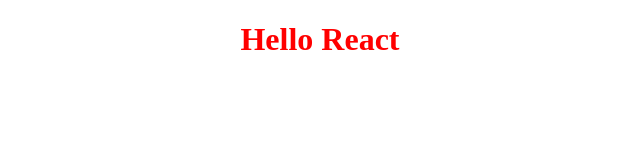
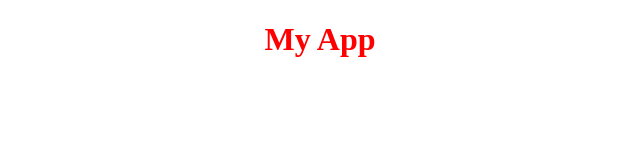
Before and after one commit to nnivxix/feedback-app, a React (Vite) app: page / in a window 1280 px wide. Shown: the top 160 px of the page, without its empty margins (320-960 px from the left). Built offline with nearby package versions, Linux system fonts and the light colour scheme.

Commit message:
feat: create element using jsx syntax

```diff
--- a/src/App.tsx
+++ b/src/App.tsx
@@ -1,10 +1,9 @@
-import React from "react";
-
 function App() {
-
-  return React.createElement('h1', {
-    className: 'header'
-  }, 'Hello React')
+  return (
+    <main>
+      <h1 className="header">My App</h1>
+    </main>
+  )
 }
 
 export default App;
```
